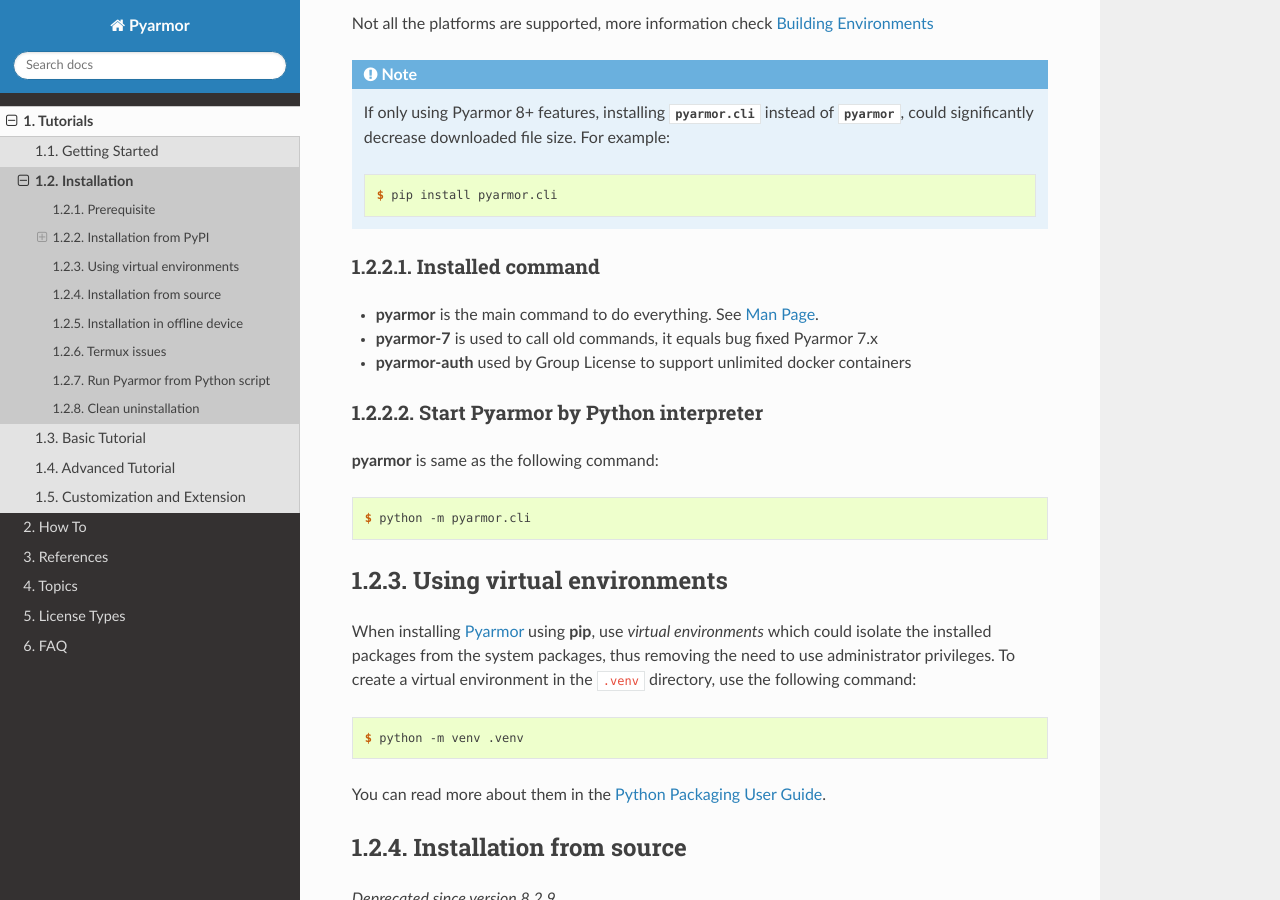
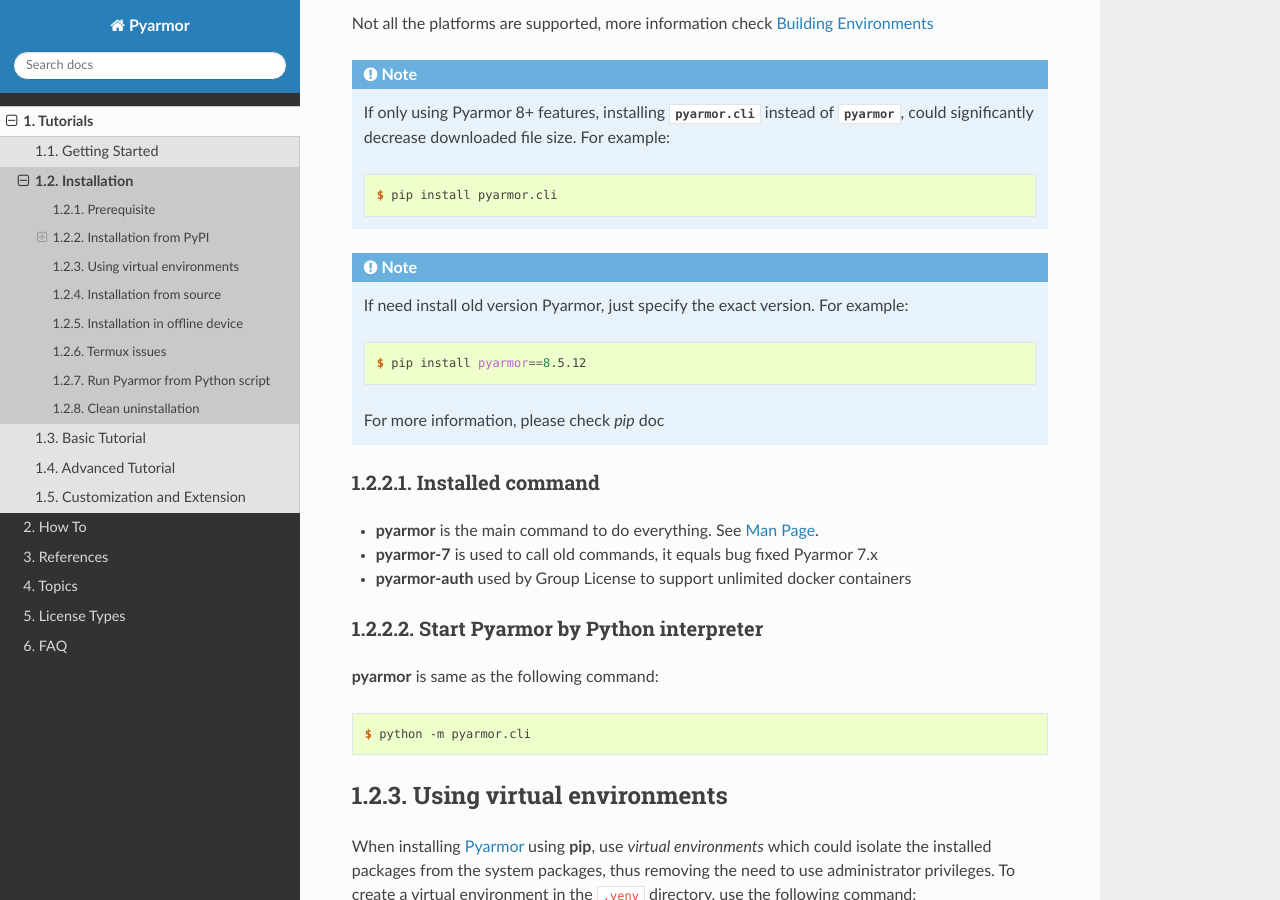
Before and after one commit to dashingsoft/pyarmor, a Sphinx documentation site: the page built from docs/tutorial/installation.rst, in a window 1280 px wide and 900 px high, scrolled down 1246 px. Built offline with Sphinx 7.4.7 and the Read the Docs theme 3.1.0, drawn with Linux system fonts in a browser that asks for light colours.

Commit message:
Note how to install old version of pyarmor

```diff
--- a/docs/tutorial/installation.rst
+++ b/docs/tutorial/installation.rst
@@ -70,6 +70,14 @@
     If only using Pyarmor 8+ features, installing :mod:`pyarmor.cli` instead of :mod:`pyarmor`, could significantly decrease downloaded file size. For example::
 
         $ pip install pyarmor.cli
+
+.. note::
+
+   If need install old version Pyarmor, just specify the exact version. For example::
+
+       $ pip install pyarmor==8.5.12
+
+   For more information, please check `pip` doc
 
 Installed command
 -----------------
```
